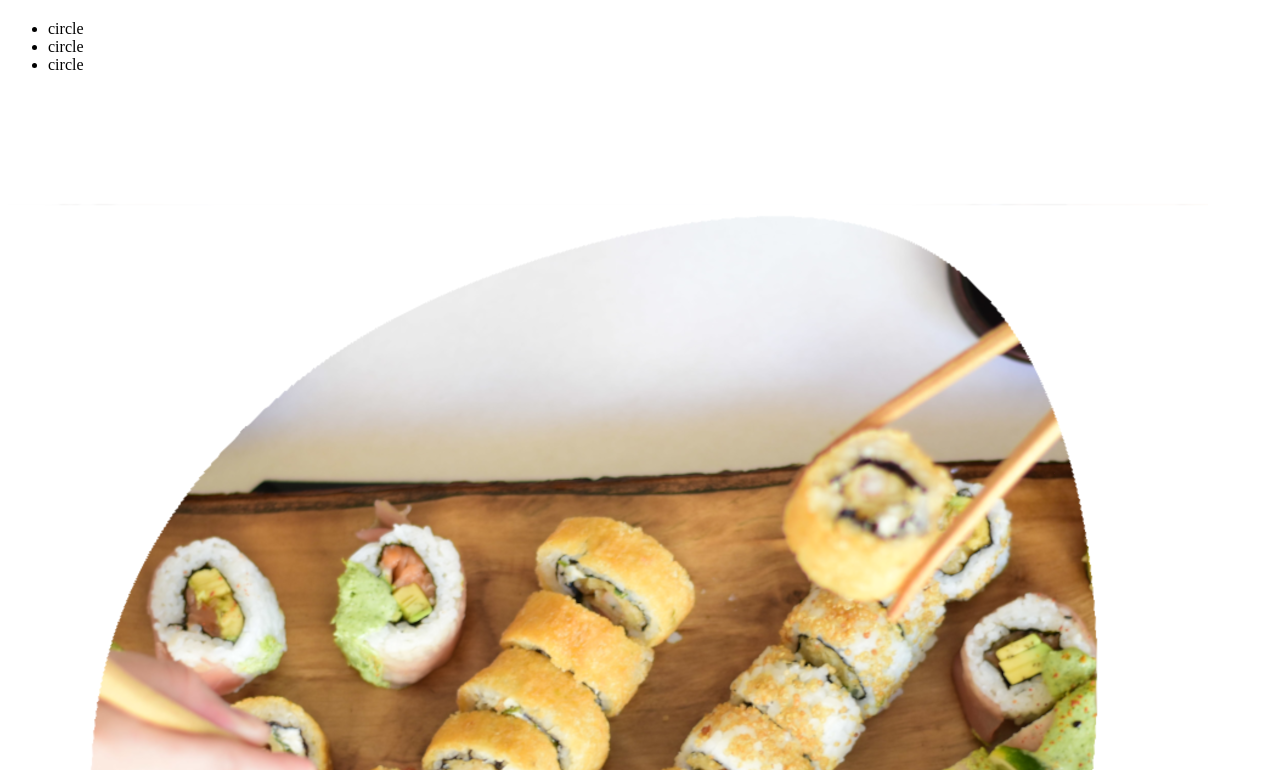
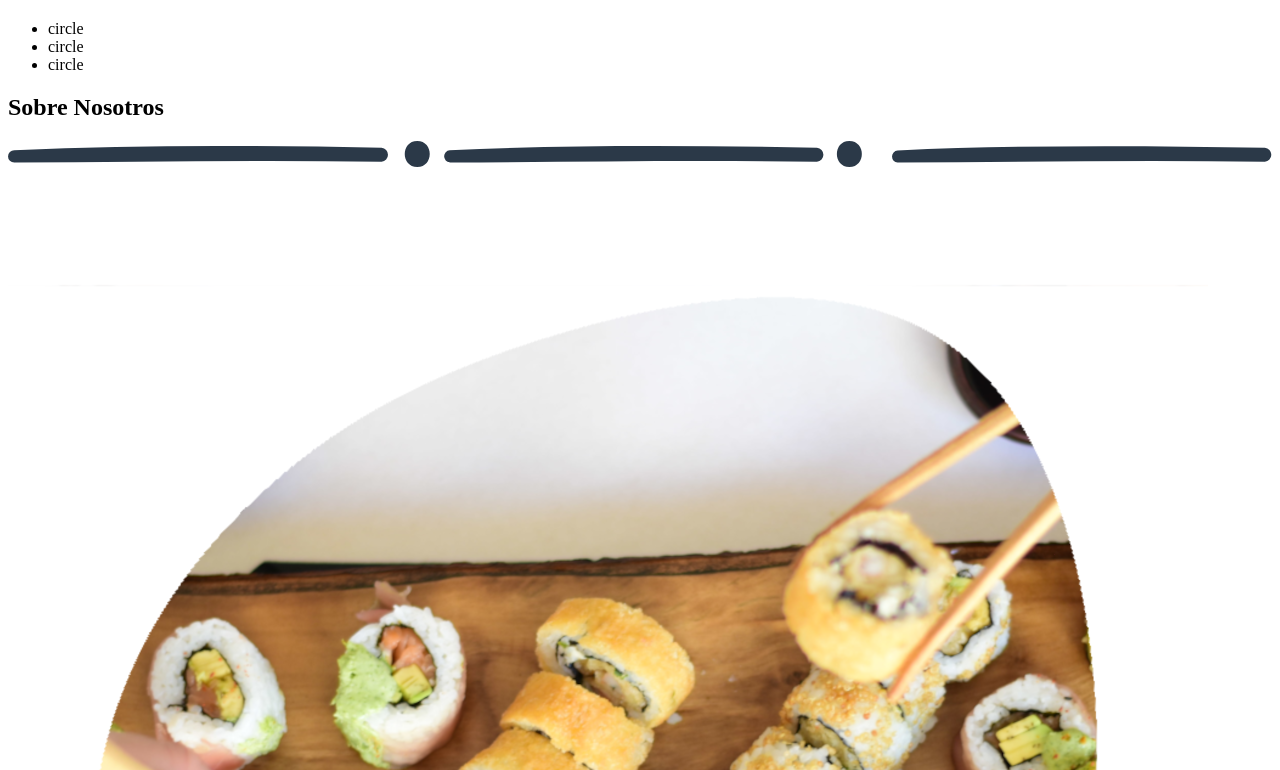
Before and after one commit to kelydev/paleatos, a plain HTML site: page index.html in a window 1280 px wide. Shown: the part 3250-4020 px from the top of the page. Drawn offline with Linux system fonts and the light colour scheme.

Commit message:
add images

```diff
--- a/index.html
+++ b/index.html
@@ -46,6 +46,8 @@
         </div>
     </section>
     <section class="sobre-nosotros">
+        <h2>Sobre Nosotros</h2>
+        <img src="img/linea2.svg" alt="guion">
         <div>
             <img src="img/foto-about.png" alt="foto-about">
         </div>
@@ -87,7 +89,7 @@
     </section>
     <section class="nuestro-producto">
         <h2>Nuestro Producto</h2>
-        <img src="" alt="guion">
+        <img src="img/linea2.svg" alt="guion">
         <p>"Estamos desarrollando los primeros palitos de sushi comestibles aptos para veganos y celiacos de Chile"</p>
         <div>
             <img src="" alt="Garantia">
@@ -146,8 +148,8 @@
     </section>
     <section class="impacto">
         <h2>Impacto</h2>
-        <img src="" alt="guion">
-        <img src="" alt="mundo">
+        <img src="img/linea2.svg" alt="guion">
+        <img src="img/mano.png" alt="mundo">
         <p>Cada 6802 paleatos</p>
         <img src="" alt="flecha">
         <p>1.7</p>
@@ -158,7 +160,7 @@
     </section>
     <section class="corporativo">
         <h2>Corporativo</h2>
-        <img src="" alt="guion">
+        <img src="img/linea2.svg" alt="guion">
         <p>¿Quieres contar con Paleatos y realizar un evento Sustentable <br>
             o entregar Paleatos con el logo de tu marca</p>
         <button>Escribenos</button>
```
Also changed, not shown: img/linea2.svg (added).
